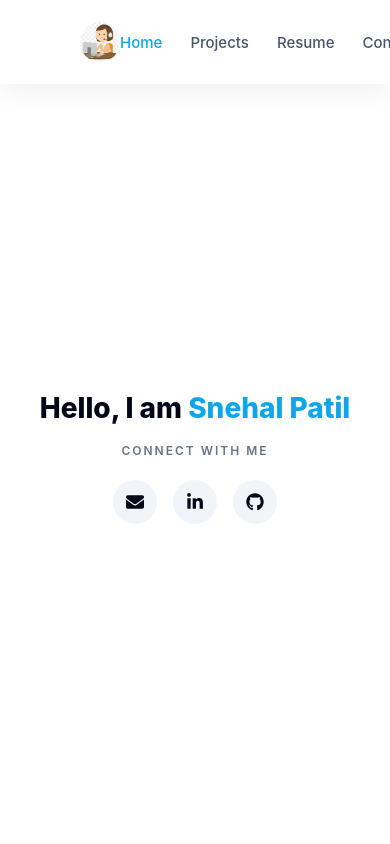
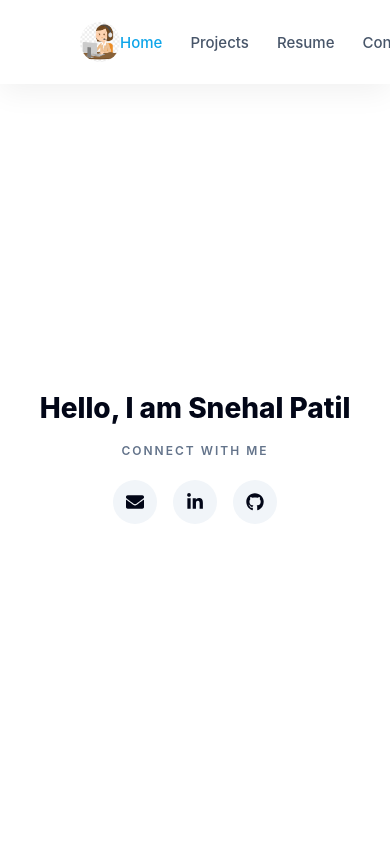
Before and after one commit to Snehal26s/Snehal-Patil-Portfolio, a React (Vite) app: page / in a window 390 px wide. Shown: the top 844 px of the page. Built offline with nearby package versions, Linux system fonts and the light colour scheme.

Commit message:
Force mobile hero center override

```diff
--- a/src/components/Hero.jsx
+++ b/src/components/Hero.jsx
@@ -11,7 +11,8 @@ export default function Hero() {
         {/* <h1 className="hero-name">Snehal Patil</h1>
         <h2 className="hero-role">Java Full Stack Developer</h2> */}
 <h1 className="typewriter">
-  Hello, I am <span>Snehal Patil</span>
+  Hello, I am Snehal Patil
+  {/* <span>Snehal Patil</span> */}
 </h1>
 
 <h2 className="fade-in">
--- a/src/css/contact.css
+++ b/src/css/contact.css
@@ -27,7 +27,7 @@
 }
 
 .contact-wrapper::before {
-  content: "CONNECT WITH ME";
+  /* content: "CONNECT WITH ME"; */
   position: absolute;
   top: -55px;
 
```
